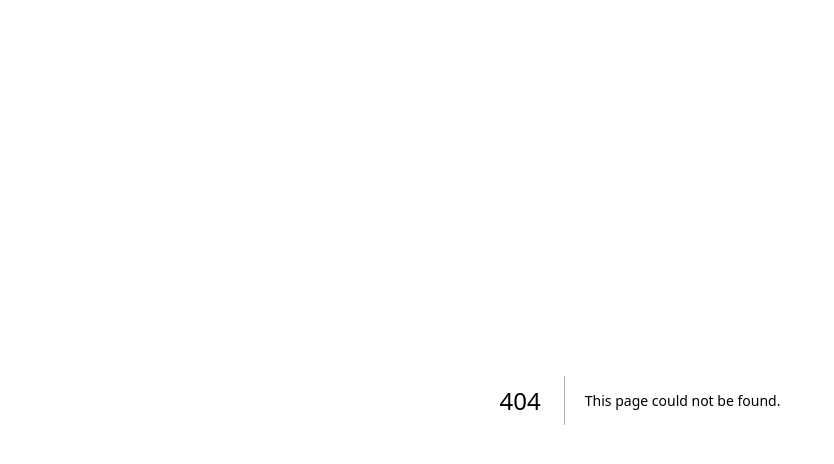
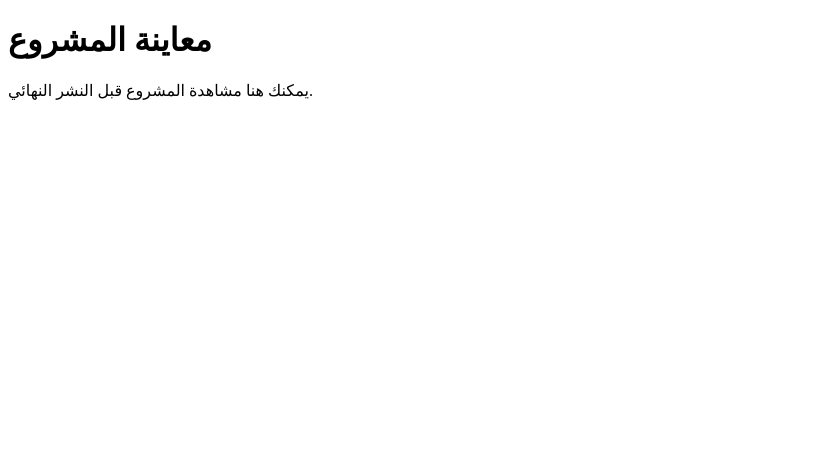
Before and after one commit to maarefa-hub/-, a Next.js app: page /preview in a window 1280 px wide. Before the commit this address had no page. Shown: the top 464 px of the page, without its empty margins (0-834 px from the left). Built offline with nearby package versions, Linux system fonts and the light colour scheme.

Commit message:
Create preview.js
Signed-off-by: خالد المنتصر <k774468815k@gmail.com>

```diff
--- /dev/null
+++ b/pages/preview.js
@@ -0,0 +1,12 @@
+import React from 'react'
+
+const PreviewPage = () => {
+  return (
+    <div className="page">
+      <h1>معاينة المشروع</h1>
+      <p>يمكنك هنا مشاهدة المشروع قبل النشر النهائي.</p>
+    </div>
+  )
+}
+
+export default PreviewPage
```
